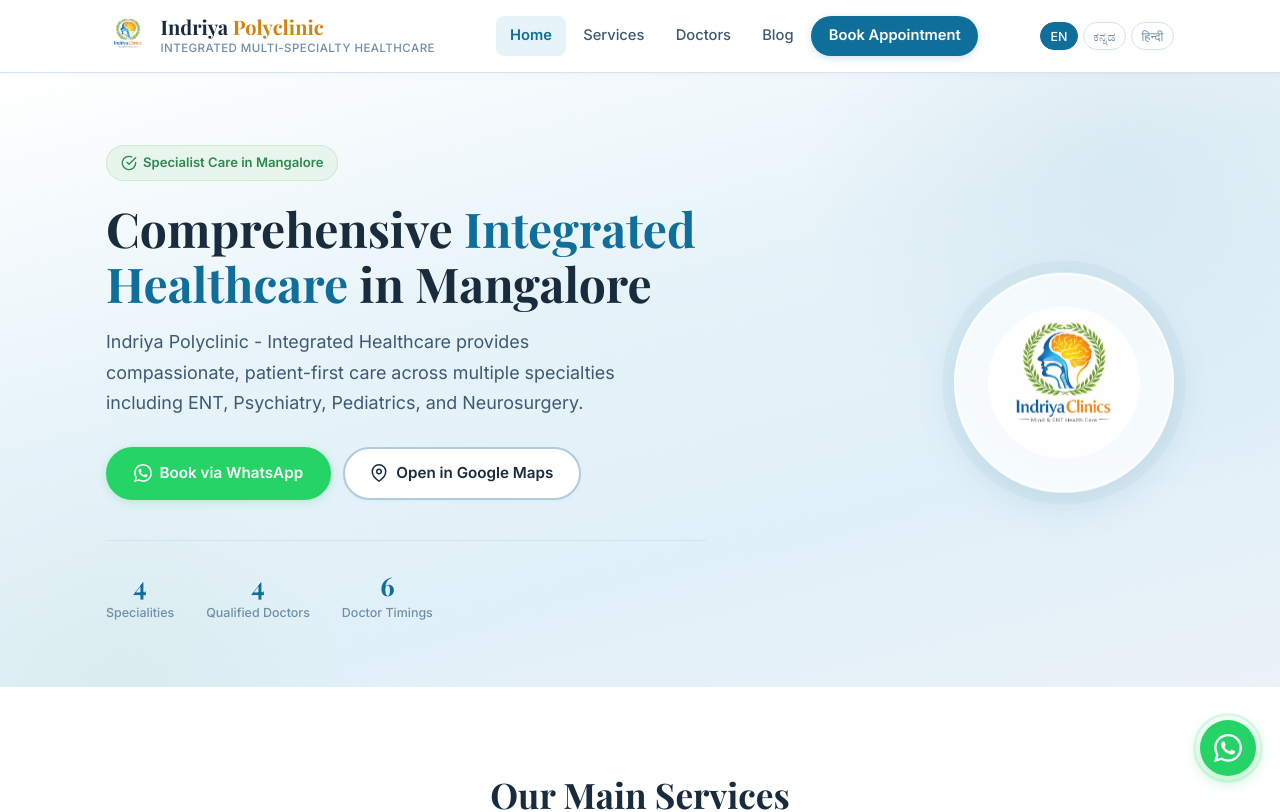
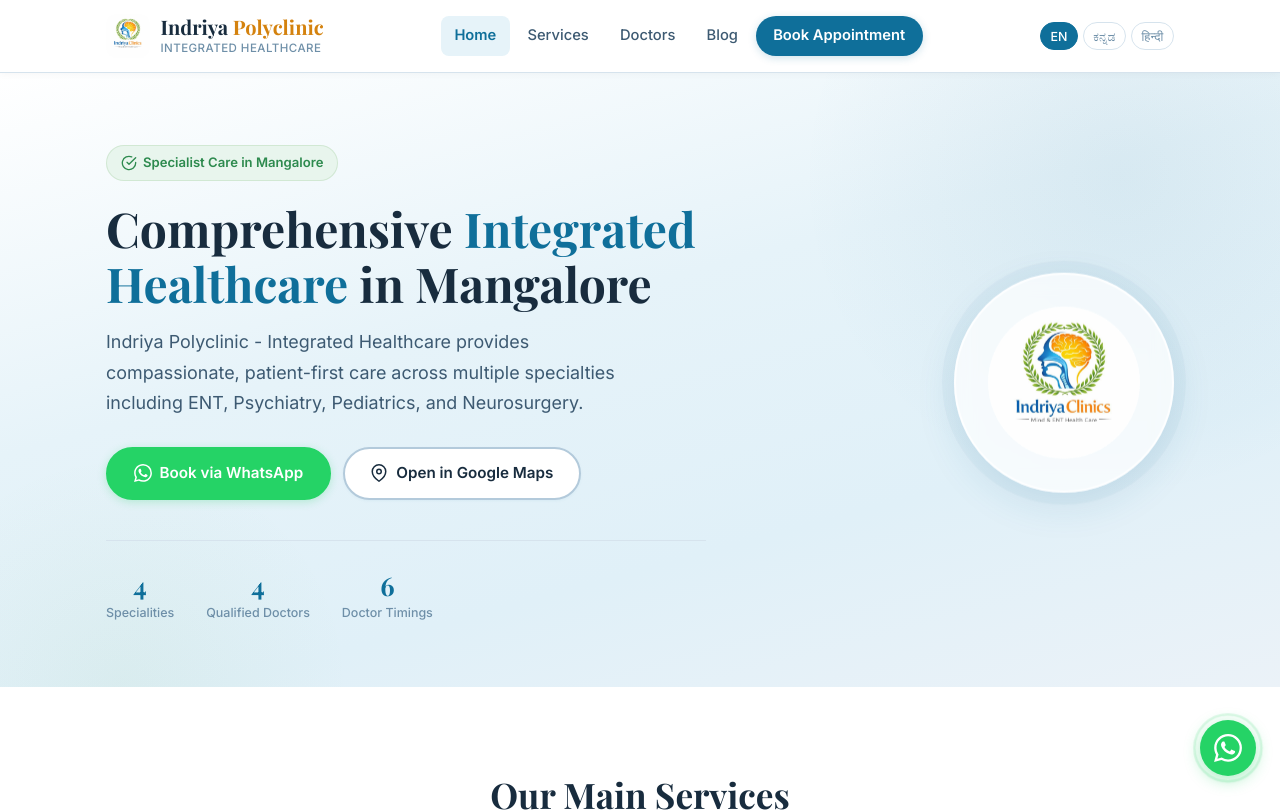
Before and after one commit to shaunniee/Indriya-Clinic, a React (Vite) app in the folder frontend/: page / in a window 1280 px wide. Shown: the top 812 px of the page. Built offline with nearby package versions, Linux system fonts and the light colour scheme.

Commit message:
updated docs

```diff
--- a/frontend/src/components/Seo.jsx
+++ b/frontend/src/components/Seo.jsx
@@ -83,7 +83,7 @@
       keywords = clinicInfo.name
     } else if (isBooking) {
       title = `${t('bookingTitle')} | ${clinicInfo.name}, Mangalore`
-      description = `Book an ENT or Psychiatry appointment at ${clinicInfo.name}, Surathkal, Mangalore. In-person & online consultations available. Quick WhatsApp booking — no waiting on hold.`
+      description = `Book an appointment at ${clinicInfo.name}, Surathkal, Mangalore. Specialist ENT, Psychiatry, Pediatrics, and Neurosurgery consultations available. Quick WhatsApp booking.`
       keywords = `book appointment Mangalore, ENT appointment Surathkal, psychiatry appointment Mangalore, WhatsApp doctor booking, ${t('seoKeywords')}`
     } else if (isServices) {
       title = t('seoServicesTitle')
@@ -370,7 +370,9 @@
             ? 'Psychiatric'
             : doctor.specialty === 'Pediatrics'
               ? 'Pediatric'
-              : 'Medical',
+              : doctor.specialty === 'Neurosurgery'
+                ? 'Neurological'
+                : 'Medical',
       qualification: doctor.qualification,
       isAcceptingNewPatients: true,
       knowsLanguage: doctor.languages.map((lang) => ({ '@type': 'Language', name: lang })),
--- a/frontend/src/i18n.js
+++ b/frontend/src/i18n.js
@@ -4,7 +4,7 @@
 const resources = {
   en: {
     translation: {
-      siteTagline: 'Integrated Multi-Specialty Healthcare',
+      siteTagline: 'Integrated Healthcare',
       navHome: 'Home',
       navServices: 'Services',
       navDoctors: 'Doctors',
@@ -172,7 +172,7 @@
       privacyDataCollectedIntro: 'When you use our WhatsApp booking form, we collect the following information that you voluntarily provide:',
       privacyDataName: 'Patient name',
       privacyDataPhone: 'Phone number',
-      privacyDataService: 'Preferred medical service (ENT or Psychiatry)',
+      privacyDataService: 'Preferred medical service (ENT, Psychiatry, Pediatrics, or Neurosurgery)',
       privacyDataDate: 'Preferred appointment date',
       privacyDataNotes: 'Additional notes you choose to share',
       privacyHowUsedTitle: 'How We Use Your Information',
@@ -202,13 +202,13 @@
       blogRelatedPosts: 'Related Articles',
       blogShare: 'Share',
       seoBlogTitle: 'Health Blog | Expert Tips — Indriya Polyclinic - Integrated Healthcare Mangalore',
-      seoBlogDescription: 'Read expert health articles on ENT and mental health topics from the specialists at Indriya Polyclinic - Integrated Healthcare, Surathkal, Mangalore.',
-      seoBlogKeywords: 'health blog Mangalore, ENT tips, mental health articles, psychiatry blog, Indriya Polyclinic - Integrated Healthcare blog',
+      seoBlogDescription: 'Read expert health articles across ENT, mental health, pediatrics, and neurosurgery from the specialists at Indriya Polyclinic - Integrated Healthcare, Surathkal, Mangalore.',
+      seoBlogKeywords: 'health blog Mangalore, ENT tips, mental health articles, pediatrics guidance, neurosurgery awareness, Indriya Polyclinic - Integrated Healthcare blog',
     },
   },
   kn: {
     translation: {
-      siteTagline: 'ಸಮಗ್ರ ಬಹು-ವಿಶೇಷತಾ ಆರೋಗ್ಯ ಸೇವೆ',
+      siteTagline: 'ಸಮಗ್ರ ಆರೋಗ್ಯ ಸೇವೆ',
       navHome: 'ಮುಖ್ಯಪುಟ',
       navServices: 'ಸೇವೆಗಳು',
       navDoctors: 'ವೈದ್ಯರು',
@@ -270,9 +270,9 @@
       doctorClinicLabel: 'ಕ್ಲಿನಿಕ್',
       doctorsPageTitle: 'ನಮ್ಮ ವೈದ್ಯರು',
       doctorsPageSubtitle: 'ಮಂಗಳೂರಿನ ಇಂದ್ರಿಯ ಕ್ಲಿನಿಕ್ಸ್ನಲ್ಲಿನ ತಜ್ಞ ವೈದ್ಯರನ್ನು ಭೇಟಿ ಮಾಡಿ',
-      seoDoctorsTitle: 'ನಮ್ಮ ವೈದ್ಯರು | ENT ಮತ್ತು ಮಾನಸಿಕ ತಜ್ಞರು — ಇಂದ್ರಿಯ ಕ್ಲಿನಿಕ್ಸ್',
-      seoDoctorsDescription: "Dr Jaswin D'Souza (MBBS, MS ENT) ಮತ್ತು Dr Vinitha D'Souza (MBBS, MD Psychiatry) ಅವರನ್ನು ಮಂಗಳೂರಿನ ಇಂದ್ರಿಯ ಕ್ಲಿನಿಕ್ಸ್ನಲ್ಲಿ ಭೇಟಿ ಮಾಡಿ.",
-      seoDoctorsKeywords: "Dr Jaswin D'Souza ENT ಮಂಗಳೂರು, Dr Vinitha D'Souza ಮಾನಸಿಕ ತಜ್ಞ ಮಂಗಳೂರು, ENT ಶಸ್ತ್ರಚಿಕಿತ್ಸಕ ಸುರತ್ಕಲ್, ಇಂದ್ರಿಯ ಕ್ಲಿನಿಕ್ಸ್ ವೈದ್ಯರು",
+      seoDoctorsTitle: 'ನಮ್ಮ ವೈದ್ಯರು | ENT, ಮಾನಸಿಕ ಆರೈಕೆ, ಮಕ್ಕಳ ಆರೋಗ್ಯ ಮತ್ತು ನ್ಯೂರೋಸರ್ಜರಿ ತಜ್ಞರು — Indriya Polyclinic - Integrated Healthcare ಮಂಗಳೂರು',
+      seoDoctorsDescription: "Indriya Polyclinic - Integrated Healthcare, ಸುರತ್ಕಲ್, ಮಂಗಳೂರಿನಲ್ಲಿ Dr Jaswin D'Souza (ENT), Dr Vinitha D'Souza (Psychiatry), Dr Sukanya V (Pediatrics) ಮತ್ತು Dr Sagar Ballal (Neurosurgery) ಅವರನ್ನು ಭೇಟಿ ಮಾಡಿ.",
+      seoDoctorsKeywords: "Dr Jaswin D'Souza ENT ಮಂಗಳೂರು, Dr Vinitha D'Souza ಮಾನಸಿಕ ತಜ್ಞ ಮಂಗಳೂರು, Dr Sukanya V ಮಕ್ಕಳ ವೈದ್ಯ ಮಂಗಳೂರು, Dr Sagar Ballal ನ್ಯೂರೋಸರ್ಜನ್ ಮಂಗಳೂರು, Indriya Polyclinic ವೈದ್ಯರು",
       seoJaswinTitle: "Dr Jaswin D'Souza | MS ENT ತಜ್ಞ ಮತ್ತು ತಲೆ-ಕೊರಳಿನ ಶಸ್ತ್ರಚಿಕಿತ್ಸಕ — ಇಂದ್ರಿಯ ಕ್ಲಿನಿಕ್ಸ್ ಮಂಗಳೂರು",
       seoJaswinDescription: "Dr Jaswin D'Souza (MBBS, MS ENT) ಅವರು ಮಂಗಳೂರಿನ ಇಂದ್ರಿಯ ಕ್ಲಿನಿಕ್ಸ್ನಲ್ಲಿ ENT ತಜ್ಞ ಮತ್ತು ತಲೆ-ಕೊರಳಿನ ಶಸ್ತ್ರಚಿಕಿತ್ಸಕ. ಸೈನಸ್ ಶಸ್ತ್ರಚಿಕಿತ್ಸೆ, ಕಿವಿ ಶಸ್ತ್ರಚಿಕಿತ್ಸೆ, ಶ್ರವಣ ನಷ್ಟ ಮತ್ತು ಅಲರ್ಜಿ ಚಿಕಿತ್ಸೆಯಲ್ಲಿ ಪರಿಣತ.",
       seoPsychTitle: "Dr Vinitha D'Souza | MD ಮಾನಸಿಕ ಚಿಕಿತ್ಸಕ ಮತ್ತು ಲೈಂಗಿಕ ಆರೋಗ್ಯ ತಜ್ಞ — ಇಂದ್ರಿಯ ಕ್ಲಿನಿಕ್ಸ್",
@@ -284,9 +284,9 @@
       psychiatryDetailTitle: 'ಮಾನಸಿಕ ಆರೈಕೆ ಸೇವೆಗಳು',
       psychiatryDetailBody: "Dr Vinitha D'Souza (MBBS, MD Psychiatry) ಅವರು ಆತಂಕ, ಖಿನ್ನತೆ, OCD, ವ್ಯಸನ ಮುಕ್ತಿ, ಲೈಂಗಿಕ ಆರೋಗ್ಯ ಸಮಸ್ಯೆಗಳು ಮತ್ತು ಮಹಿಳಾ ಮಾನಸಿಕ ಆರೋಗ್ಯಕ್ಕೆ ಸಾಕ್ಷ್ಯ-ಆಧಾರಿತ ಚಿಕಿತ್ಸೆ ನೀಡುತ್ತಾರೆ.",
       conditionsWeTreat: 'ಚಿಕಿತ್ಸೆ ನೀಡಲಾಗುವ ಕಾಯಿಲೆಗಳು',
-      seoServicesTitle: 'ವೈದ್ಯಕೀಯ ಸೇವೆಗಳು | ENT ಮತ್ತು ಮಾನಸಿಕ ಆರೈಕೆ — ಇಂದ್ರಿಯ ಕ್ಲಿನಿಕ್ಸ್',
-      seoServicesDescription: 'ಮಂಗಳೂರು ಸುರತ್ಕಲ್‌ನಲ್ಲಿ ENT ಮತ್ತು ಮಾನಸಿಕ ಆರೈಕೆ ಸೇವೆಗಳನ್ನು ಒದಗಿಸುವ ಇಂದ್ರಿಯ ಕ್ಲಿನಿಕ್ಸ್.',
-      seoServicesKeywords: 'ENT ಸೇವೆಗಳು ಮಂಗಳೂರು, ಮಾನಸಿಕ ಆರೈಕೆ ಮಂಗಳೂರು, Indriya Polyclinic - Integrated Healthcare ಸೇವೆಗಳು',
+      seoServicesTitle: 'ವೈದ್ಯಕೀಯ ಸೇವೆಗಳು | ENT, ಮಾನಸಿಕ ಆರೈಕೆ, Pediatrics ಮತ್ತು Neurosurgery — Indriya Polyclinic - Integrated Healthcare ಮಂಗಳೂರು',
+      seoServicesDescription: 'Indriya Polyclinic - Integrated Healthcare, ಸುರತ್ಕಲ್, ಮಂಗಳೂರುದಲ್ಲಿ ENT, ಮಾನಸಿಕ ಆರೈಕೆ, Pediatrics ಮತ್ತು Neurosurgery ತಜ್ಞ ಸೇವೆಗಳು ಲಭ್ಯ. ವಾಟ್ಸಾಪ್ ಮೂಲಕ ಅಪಾಯಿಂಟ್‌ಮೆಂಟ್ ಬುಕ್ ಮಾಡಿ.',
+      seoServicesKeywords: 'ENT ಸೇವೆಗಳು ಮಂಗಳೂರು, ಮಾನಸಿಕ ಆರೈಕೆ ಮಂಗಳೂರು, ಮಕ್ಕಳ ಆರೋಗ್ಯ ಮಂಗಳೂರು, ನ್ಯೂರೋಸರ್ಜರಿ ಮಂಗಳೂರು, Indriya Polyclinic - Integrated Healthcare ಸೇವೆಗಳು',
       ctaBannerTitle: 'ನಿಮ್ಮ ಅಪಾಯಿಂಟ್‌ಮೆಂಟ್ ಬುಕ್ ಮಾಡಲು ಸಿದ್ಧರಿದ್ದೀರಾ?',
       ctaBannerText: 'ವಾಟ್ಸಾಪ್ ಮೂಲಕ ಸಂಪರ್ಕಿಸಿ ಮತ್ತು ನಾವು ನಿಮ್ಮ ಅಪಾಯಿಂಟ್‌ಮೆಂಟ್ ಅನ್ನು ತ್ವರಿತವಾಗಿ ದೃಢೀಕರಿಸುತ್ತೇವೆ.',
       locationTitle: 'ಕ್ಲಿನಿಕ್ ಸ್ಥಳ',
@@ -318,9 +318,9 @@
       footerLine: '© Indriya Polyclinic - Integrated Healthcare',
       seoTitle: 'Indriya Polyclinic - Integrated Healthcare | ಮಂಗಳೂರುನಲ್ಲಿ ಬಹು-ವಿಶೇಷತಾ ಆರೋಗ್ಯ ಸೇವೆ',
       seoDescription:
-        'ಸುರತ್ಕಲ್, ಮಂಗಳೂರುದಲ್ಲಿರುವ ಇಂದ್ರಿಯ ಕ್ಲಿನಿಕ್ಸ್‌ನಲ್ಲಿ ENT ಮತ್ತು ಮಾನಸಿಕ ಆರೈಕೆ ಸೇವೆಗಳು ಲಭ್ಯ. ವಾಟ್ಸಾಪ್ ಮೂಲಕ ಸುಲಭ ಬುಕ್ಕಿಂಗ್.',
+        'Indriya Polyclinic - Integrated Healthcare, ಸುರತ್ಕಲ್, ಮಂಗಳೂರಿನಲ್ಲಿ ENT, ಮಾನಸಿಕ ಆರೈಕೆ, ಮಕ್ಕಳ ಆರೋಗ್ಯ ಮತ್ತು ನ್ಯೂರೋಸರ್ಜರಿ ತಜ್ಞ ಸೇವೆಗಳು ಲಭ್ಯ. ವಾಟ್ಸಾಪ್ ಮೂಲಕ ತಕ್ಷಣ ಅಪಾಯಿಂಟ್‌ಮೆಂಟ್ ಬುಕ್ ಮಾಡಿ.',
       seoKeywords:
-        'Indriya Polyclinic - Integrated Healthcare, ENT doctor Mangalore, Psychiatry doctor Mangalore, Surathkal clinic, ಮಂಗಳೂರು ENT ವೈದ್ಯ, ಮಾನಸಿಕ ವೈದ್ಯ ಮಂಗಳೂರು, ಸುರತ್ಕಲ್ ಕ್ಲಿನಿಕ್',
+        'Indriya Polyclinic - Integrated Healthcare, ENT doctor Mangalore, Psychiatry doctor Mangalore, Pediatrician Mangalore, Neurosurgeon Mangalore, Surathkal clinic, ಮಂಗಳೂರು ENT ವೈದ್ಯ, ಮಂಗಳೂರು ಮಕ್ಕಳ ವೈದ್ಯ, ಮಂಗಳೂರು ನ್ಯೂರೋಸರ್ಜನ್',
       notFoundText: 'ನೀವು ಹುಡುಕುತ್ತಿರುವ ಪುಟ ಕಂಡುಬಂದಿಲ್ಲ.',
       breadcrumbHome: 'ಮುಖ್ಯಪುಟ',
       breadcrumbServices: 'ಸೇವೆಗಳು',
@@ -356,7 +356,7 @@
       privacyDataCollectedIntro: 'ನೀವು ವಾಟ್ಸಾಪ್ ಬುಕ್ಕಿಂಗ್ ಫಾರ್ಮ್ ಬಳಸುವಾಗ ನೀವು ಸ್ವಯಂಪ್ರೇರಿತವಾಗಿ ನೀಡುವ ಈ ಕೆಳಗಿನ ಮಾಹಿತಿಯನ್ನು ನಾವು ಸಂಗ್ರಹಿಸುತ್ತೇವೆ:',
       privacyDataName: 'ರೋಗಿಯ ಹೆಸರು',
       privacyDataPhone: 'ಫೋನ್ ನಂಬರ್',
-      privacyDataService: 'ಆದ್ಯತೆಯ ವೈದ್ಯಕೀಯ ಸೇವೆ (ENT ಅಥವಾ ಮಾನಸಿಕ ಆರೈಕೆ)',
+      privacyDataService: 'ಆದ್ಯತೆಯ ವೈದ್ಯಕೀಯ ಸೇವೆ (ENT, ಮಾನಸಿಕ ಆರೈಕೆ, Pediatrics ಅಥವಾ Neurosurgery)',
       privacyDataDate: 'ಆದ್ಯತೆಯ ಅಪಾಯಿಂಟ್‌ಮೆಂಟ್ ದಿನಾಂಕ',
       privacyDataNotes: 'ನೀವು ಹಂಚಿಕೊಳ್ಳಲು ಆಯ್ಕೆ ಮಾಡಿದ ಹೆಚ್ಚುವರಿ ಟಿಪ್ಪಣಿಗಳು',
       privacyHowUsedTitle: 'ನಿಮ್ಮ ಮಾಹಿತಿಯನ್ನು ಹೇಗೆ ಬಳಸಲಾಗುತ್ತದೆ',
@@ -385,14 +385,14 @@
       blogCategoryAll: 'ಎಲ್ಲಾ',
       blogRelatedPosts: 'ಸಂಬಂಧಿತ ಲೇಖನಗಳು',
       blogShare: 'ಹಂಚಿಕೊಳ್ಳಿ',
-      seoBlogTitle: 'ಆರೋಗ್ಯ ಬ್ಲಾಗ್ | ತಜ್ಞ ಸಲಹೆಗಳು — ಇಂದ್ರಿಯ ಕ್ಲಿನಿಕ್ಸ್ ಮಂಗಳೂರು',
-      seoBlogDescription: 'ಇಂದ್ರಿಯ ಕ್ಲಿನಿಕ್ಸ್, ಸುರತ್ಕಲ್, ಮಂಗಳೂರುನ ತಜ್ಞರಿಂದ ENT ಮತ್ತು ಮಾನಸಿಕ ಆರೋಗ್ಯ ವಿಷಯಗಳ ಬಗ್ಗೆ ಆರೋಗ್ಯ ಲೇಖನಗಳನ್ನು ಓದಿ.',
-      seoBlogKeywords: 'ಆರೋಗ್ಯ ಬ್ಲಾಗ್ ಮಂಗಳೂರು, ENT ಸಲಹೆಗಳು, ಮಾನಸಿಕ ಆರೋಗ್ಯ ಲೇಖನಗಳು, ಮನೋವೈದ್ಯಶಾಸ್ತ್ರ ಬ್ಲಾಗ್, ಇಂದ್ರಿಯ ಕ್ಲಿನಿಕ್ಸ್ ಬ್ಲಾಗ್',
+      seoBlogTitle: 'ಆರೋಗ್ಯ ಬ್ಲಾಗ್ | ತಜ್ಞ ಸಲಹೆಗಳು — Indriya Polyclinic - Integrated Healthcare ಮಂಗಳೂರು',
+      seoBlogDescription: 'Indriya Polyclinic - Integrated Healthcare, ಸುರತ್ಕಲ್, ಮಂಗಳೂರುನ ತಜ್ಞರಿಂದ ENT, ಮಾನಸಿಕ ಆರೋಗ್ಯ, ಮಕ್ಕಳ ಆರೋಗ್ಯ ಮತ್ತು ನ್ಯೂರೋಸರ್ಜರಿ ವಿಷಯಗಳ ಬಗ್ಗೆ ಆರೋಗ್ಯ ಲೇಖನಗಳನ್ನು ಓದಿ.',
+      seoBlogKeywords: 'ಆರೋಗ್ಯ ಬ್ಲಾಗ್ ಮಂಗಳೂರು, ENT ಸಲಹೆಗಳು, ಮಾನಸಿಕ ಆರೋಗ್ಯ ಲೇಖನಗಳು, ಮಕ್ಕಳ ಆರೋಗ್ಯ ಸಲಹೆಗಳು, ನ್ಯೂರೋಸರ್ಜರಿ ಜಾಗೃತಿ, Indriya Polyclinic ಬ್ಲಾಗ್',
     },
   },
   hi: {
     translation: {
-      siteTagline: 'समग्र बहु-विशेषता स्वास्थ्य सेवा',
+      siteTagline: 'समग्र स्वास्थ्य सेवा',
       navHome: 'होम',
       navServices: 'सेवाएँ',
       navDoctors: 'डॉक्टर',
@@ -454,8 +454,8 @@
       doctorClinicLabel: 'क्लिनिक',
       doctorsPageTitle: 'हमारे डॉक्टर',
       doctorsPageSubtitle: 'मैंगलोर इंद्रिया क्लिनिक्स के विशेषज्ञ डॉक्टरों से मिलें',
-      seoDoctorsTitle: 'हमारे डॉक्टर | ENT और मनोरोग विशेषज्ञ — इंद्रिया क्लिनिक्स मैंगलोर',
-      seoDoctorsDescription: "Dr Jaswin D'Souza (MBBS, MS ENT) और Dr Vinitha D'Souza (MBBS, MD Psychiatry) — इंद्रिया क्लिनिक्स, सुरथकल, मैंगलोर में उपलब्ध हैं।",
+      seoDoctorsTitle: 'हमारे डॉक्टर | ENT, मनोरोग, बाल स्वास्थ्य और न्यूरोसर्जरी विशेषज्ञ — Indriya Polyclinic - Integrated Healthcare मैंगलोर',
+      seoDoctorsDescription: "Indriya Polyclinic - Integrated Healthcare, सुरथकल, मैंगलोर में Dr Jaswin D'Souza (ENT), Dr Vinitha D'Souza (Psychiatry), Dr Sukanya V (Pediatrics) और Dr Sagar Ballal (Neurosurgery) उपलब्ध हैं।",
       seoDoctorsKeywords: "Dr Jaswin D'Souza ENT Mangalore, Dr Vinitha D'Souza psychiatrist Mangalore, ENT surgeon Surathkal, sexologist Mangalore, Indriya Polyclinic - Integrated Healthcare doctors",
       seoJaswinTitle: "Dr Jaswin D'Souza | MS ENT विशेषज्ञ एवं हेड एंड नेक सर्जन — इंद्रिया क्लिनिक्स मैंगलोर",
       seoJaswinDescription: "Dr Jaswin D'Souza (MBBS, MS ENT) मैंगलोर इंद्रिया क्लिनिक्स में ENT विशेषज्ञ एवं हेड एंड नेक सर्जन हैं। साइनस सर्जरी, कान की सर्जरी, श्रवण हानि और एलर्जी उपचार में विशेषज्ञ।",
@@ -468,9 +468,9 @@
       psychiatryDetailTitle: 'मनोरोग और मानसिक स्वास्थ्य सेवाएँ',
       psychiatryDetailBody: "Dr Vinitha D'Souza (MBBS, MD Psychiatry, Consultant Psychiatrist & Sexologist) चिंता, अवसाद, OCD, व्यसन उपचार, यौन स्वास्थ्य समस्याओं और महिला मानसिक स्वास्थ्य के लिए साक्ष्य-आधारित देखभाल प्रदान करती हैं।",
       conditionsWeTreat: 'इलाज की जाने वाली स्थितियाँ',
-      seoServicesTitle: 'चिकित्सा सेवाएँ | ENT और मनोरोग — इंद्रिया क्लिनिक्स मैंगलोर',
-      seoServicesDescription: 'सुरथकल, मैंगलोर में इंद्रिया क्लिनिक्स ENT और मनोरोग विशेषज्ञ सेवाएँ प्रदान करता है। व्हाट्सऐप द्वारा अपॉइंटमेंट बुक करें।',
-      seoServicesKeywords: 'ENT सेवाएँ मैंगलोर, मनोरोग सेवाएँ मैंगलोर, Indriya Polyclinic - Integrated Healthcare सेवाएँ, Surathkal ENT doctor',
+      seoServicesTitle: 'चिकित्सा सेवाएँ | ENT, मनोरोग, Pediatrics और Neurosurgery — Indriya Polyclinic - Integrated Healthcare मैंगलोर',
+      seoServicesDescription: 'Indriya Polyclinic - Integrated Healthcare, सुरथकल, मैंगलोर में ENT, मनोरोग, Pediatrics और Neurosurgery विशेषज्ञ सेवाएँ प्रदान करता है। व्हाट्सऐप द्वारा अपॉइंटमेंट बुक करें।',
+      seoServicesKeywords: 'ENT सेवाएँ मैंगलोर, मनोरोग सेवाएँ मैंगलोर, बाल स्वास्थ्य मैंगलोर, न्यूरोसर्जरी मैंगलोर, Indriya Polyclinic - Integrated Healthcare सेवाएँ',
       ctaBannerTitle: 'अपॉइंटमेंट बुक करने के लिए तैयार हैं?',
       ctaBannerText: 'व्हाट्सऐप पर संपर्क करें और हम आपकी अपॉइंटमेंट की शीघ्र पुष्टि करेंगे।',
       locationTitle: 'क्लिनिक का स्थान',
@@ -502,9 +502,9 @@
       footerLine: '© Indriya Polyclinic - Integrated Healthcare',
       seoTitle: 'Indriya Polyclinic - Integrated Healthcare | मैंगलोर में बहु-विशेषता स्वास्थ्य सेवा',
       seoDescription:
-        'सुरथकल, मैंगलोर में इंद्रिया क्लिनिक्स ENT और मनोरोग विशेषज्ञ सेवाएँ देता है। व्हाट्सऐप द्वारा तुरंत अपॉइंटमेंट बुक करें।',
+        'Indriya Polyclinic - Integrated Healthcare, सुरथकल, मैंगलोर में ENT, मनोरोग, बाल स्वास्थ्य और न्यूरोसर्जरी विशेषज्ञ सेवाएँ उपलब्ध हैं। व्हाट्सऐप द्वारा तुरंत अपॉइंटमेंट बुक करें।',
       seoKeywords:
-        'Indriya Polyclinic - Integrated Healthcare, ENT doctor Mangalore, Psychiatry doctor Mangalore, Surathkal clinic, मैंगलोर ENT डॉक्टर, मनोरोग विशेषज्ञ मैंगलोर, सुरथकल क्लिनिक',
+        'Indriya Polyclinic - Integrated Healthcare, ENT doctor Mangalore, Psychiatry doctor Mangalore, Pediatrician Mangalore, Neurosurgeon Mangalore, Surathkal clinic, मैंगलोर ENT डॉक्टर, मैंगलोर बाल रोग विशेषज्ञ, मैंगलोर न्यूरोसर्जन',
       notFoundText: 'आप जो पेज खोज रहे हैं वह मौजूद नहीं है।',
       breadcrumbHome: 'होम',
       breadcrumbServices: 'सेवाएँ',
@@ -540,7 +540,7 @@
       privacyDataCollectedIntro: 'जब आप हमारे व्हाट्सऐप बुकिंग फॉर्म का उपयोग करते हैं, तो हम निम्नलिखित जानकारी एकत्र करते हैं जो आप स्वेच्छा से प्रदान करते हैं:',
       privacyDataName: 'मरीज का नाम',
       privacyDataPhone: 'फोन नंबर',
-      privacyDataService: 'पसंदीदा चिकित्सा सेवा (ENT या मनोरोग)',
+      privacyDataService: 'पसंदीदा चिकित्सा सेवा (ENT, मनोरोग, Pediatrics या Neurosurgery)',
       privacyDataDate: 'पसंदीदा अपॉइंटमेंट तारीख',
       privacyDataNotes: 'अतिरिक्त नोट्स जो आप साझा करना चुनते हैं',
       privacyHowUsedTitle: 'आपकी जानकारी का उपयोग कैसे होता है',
@@ -569,9 +569,9 @@
       blogCategoryAll: 'सभी',
       blogRelatedPosts: 'संबंधित लेख',
       blogShare: 'शेयर करें',
-      seoBlogTitle: 'स्वास्थ्य ब्लॉग | विशेषज्ञ सुझाव — इंद्रिय क्लीनिक्स मंगलौर',
-      seoBlogDescription: 'इंद्रिय क्लीनिक्स, सुरथकल, मंगलौर के विशेषज्ञों से ENT और मानसिक स्वास्थ्य विषयों पर स्वास्थ्य लेख पढ़ें।',
-      seoBlogKeywords: 'स्वास्थ्य ब्लॉग मंगलौर, ENT सुझाव, मानसिक स्वास्थ्य लेख, मनोचिकित्सा ब्लॉग, इंद्रिय क्लीनिक्स ब्लॉग',
+      seoBlogTitle: 'स्वास्थ्य ब्लॉग | विशेषज्ञ सुझाव — Indriya Polyclinic - Integrated Healthcare मैंगलोर',
+      seoBlogDescription: 'Indriya Polyclinic - Integrated Healthcare, सुरथकल, मैंगलोर के विशेषज्ञों से ENT, मानसिक स्वास्थ्य, बाल स्वास्थ्य और न्यूरोसर्जरी विषयों पर स्वास्थ्य लेख पढ़ें।',
+      seoBlogKeywords: 'स्वास्थ्य ब्लॉग मैंगलोर, ENT सुझाव, मानसिक स्वास्थ्य लेख, बाल स्वास्थ्य मार्गदर्शन, न्यूरोसर्जरी जागरूकता, Indriya Polyclinic ब्लॉग',
     },
   },
 }
```
